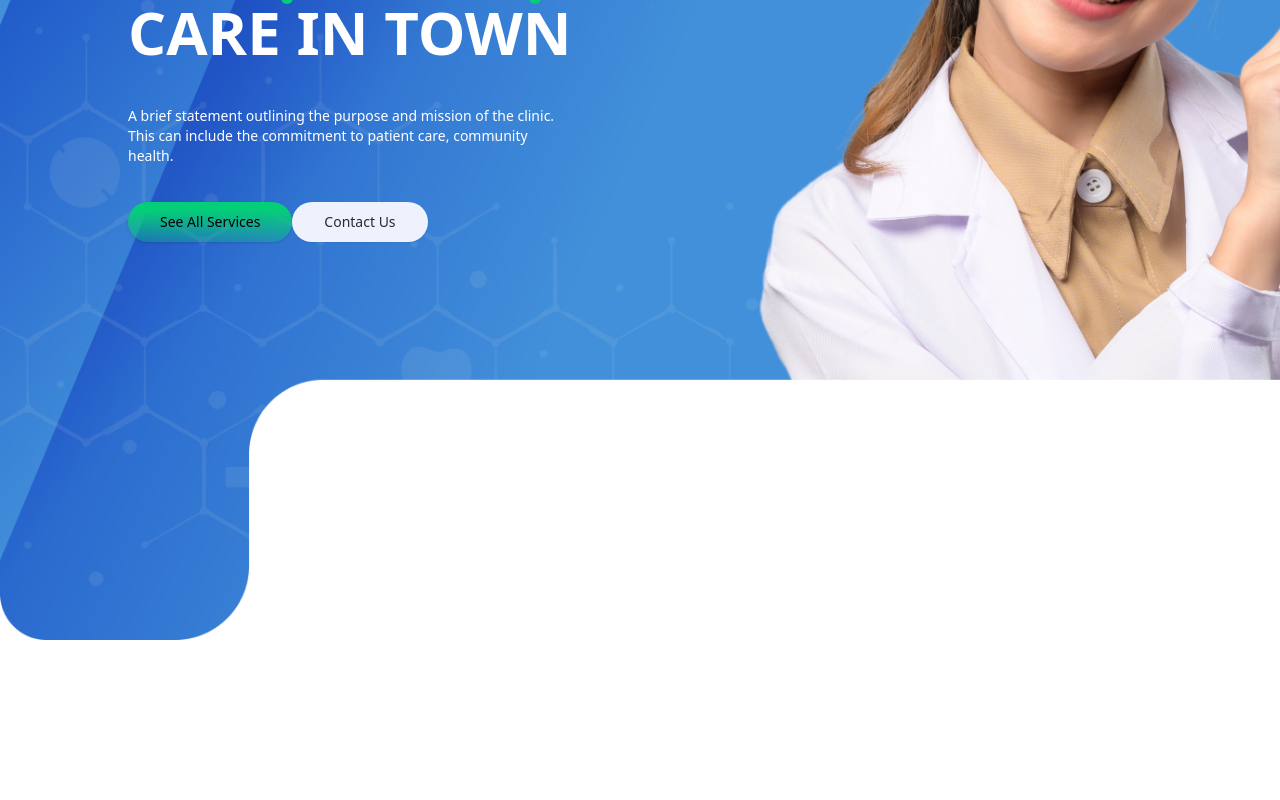
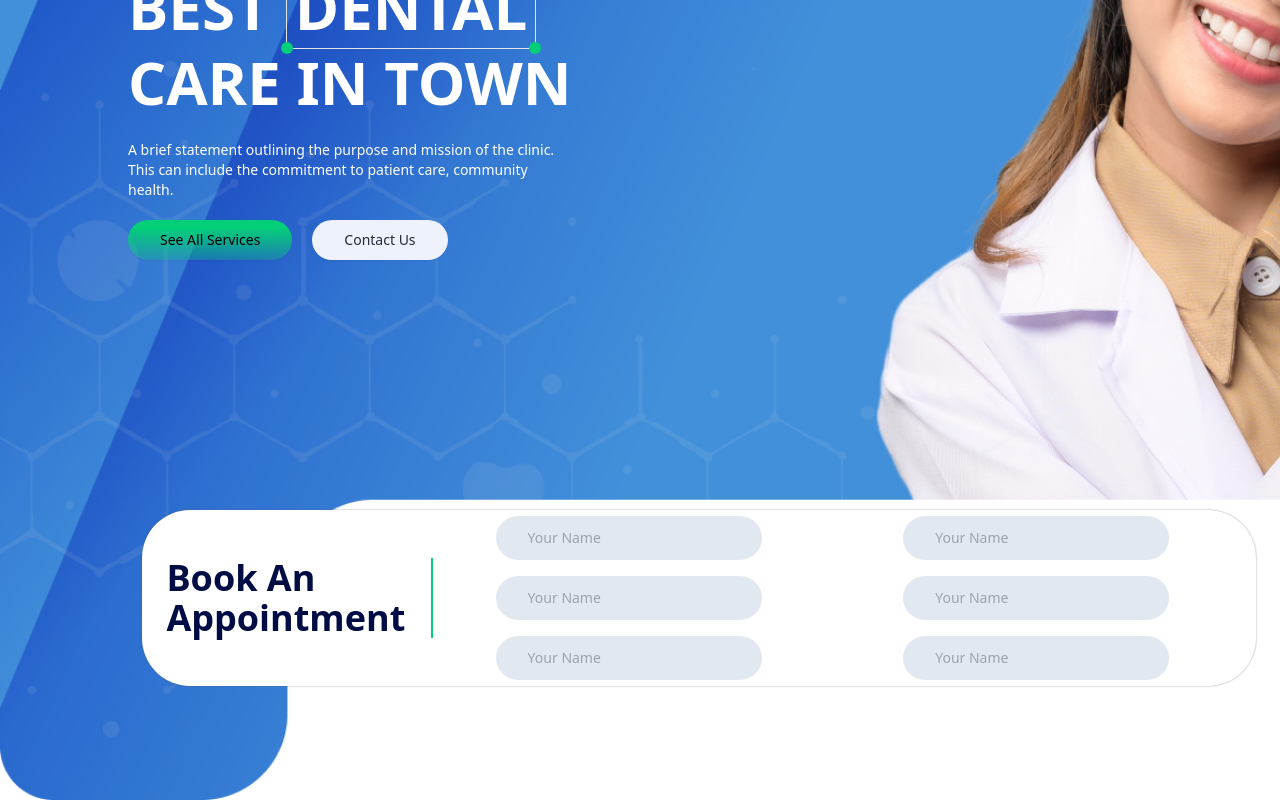
Before and after one commit to Aryan9901/doctor_appointment_app, a React (Vite) app in the folder doctor_appointment/: page / in a window 1280 px wide. Shown: the part 444-1244 px from the top of the page. Before the commit the page ends 1084 px from the top, so only its background shows below. Built offline with nearby package versions, Linux system fonts and the light colour scheme; the HTML template or start-up script is replaced by a standard one.

Commit message:
hero section completed

```diff
--- a/doctor_appointment/src/index.css
+++ b/doctor_appointment/src/index.css
@@ -91,3 +91,7 @@
 .bg-gradient-green {
 	background-image: linear-gradient(to bottom, #04ce78 20%, #04ce7643);
 }
+
+.box-shadow {
+	box-shadow: 0 0 2px #5c5c5c9f;
+}
--- a/doctor_appointment/src/pages/Home.jsx
+++ b/doctor_appointment/src/pages/Home.jsx
@@ -3,9 +3,9 @@ import { Button } from "../components/ui/button";
 const Home = () => {
 	return (
 		<main className="mt-[3.4%] w-full min-h-screen">
-			<section className="hero-section pt-2 w-full h-[130vh] bg-[url(/heroimg.png)] bg-cover  mx-auto" style={{ borderRadius: "2rem" }}>
-				<div className="h-3/4 w-1/2 mt-11">
-					<div className="h-full w-4/5 ml-auto flex items-start justify-center gap-3 flex-col gap-9">
+			<section className="hero-section pt-2 w-full h-[150vh] bg-[url(/heroimg.png)] bg-cover  mx-auto" style={{ borderRadius: "2rem" }}>
+				<div className="h-[72%] w-1/2 mt-11">
+					<div className="h-full w-4/5 ml-auto flex items-start justify-center flex-col gap-5">
 						<div className="flex items-center justify-start gap-2 px-9 py-2 rounded-3xl bg-[#34353641] text-xl font-semibold text-white">
 							<p>Professional</p>
 							<div className="w-10 h-[1.2px] bg-[#04ce78]"></div>
@@ -26,13 +26,50 @@ const Home = () => {
 							A brief statement outlining the purpose and mission of the clinic. This can include the commitment to patient care,
 							community health.
 						</article>
-						<div>
-							<Button className="px-8 py-5 rounded-3xl bg-gradient-green text-black">See All Services</Button>
+						<div className="flex items-start justify-start gap-5">
+							<Button variant="secondary" className="px-8 py-5 rounded-3xl bg-gradient-green text-black">
+								See All Services
+							</Button>
 							<Button variant="secondary" className="px-8 py-5 rounded-3xl bg-[#EEF2FD] text-[#252a3a]">
 								Contact Us
 							</Button>
 						</div>
 					</div>
+				</div>
+				<div className="px-6 appointment-form mr-6 w-[87%] rounded-[3rem] h-44 box-shadow bg-white ml-auto flex justify-between items-center">
+					<h3 className="text-4xl text-[#000D44] font-bold pr-3 border-r-2 w-[25%] border-[#04ce78]">Book An Appointment</h3>
+					<form className="flex flex-wrap items-center justify-around w-[75%] gap-4">
+						<input
+							type="text"
+							className="py-3 px-8 outline-none focus:shadow-md border-[#000] rounded-3xl bg-slate-200 text-sm"
+							placeholder="Your Name"
+						/>
+						<input
+							type="text"
+							className="py-3 px-8 outline-none focus:shadow-md border-[#000] rounded-3xl bg-slate-200 text-sm"
+							placeholder="Your Name"
+						/>
+						<input
+							type="text"
+							className="py-3 px-8 outline-none focus:shadow-md border-[#000] rounded-3xl bg-slate-200 text-sm"
+							placeholder="Your Name"
+						/>
+						<input
+							type="text"
+							className="py-3 px-8 outline-none focus:shadow-md border-[#000] rounded-3xl bg-slate-200 text-sm"
+							placeholder="Your Name"
+						/>
+						<input
+							type="text"
+							className="py-3 px-8 outline-none focus:shadow-md border-[#000] rounded-3xl bg-slate-200 text-sm"
+							placeholder="Your Name"
+						/>
+						<input
+							type="text"
+							className="py-3 px-8 outline-none focus:shadow-md border-[#000] rounded-3xl bg-slate-200 text-sm"
+							placeholder="Your Name"
+						/>
+					</form>
 				</div>
 			</section>
 		</main>
```
